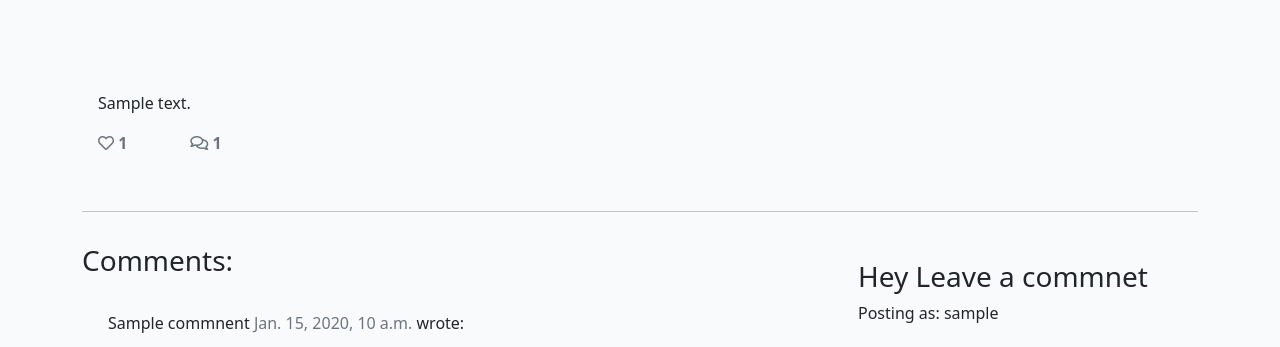
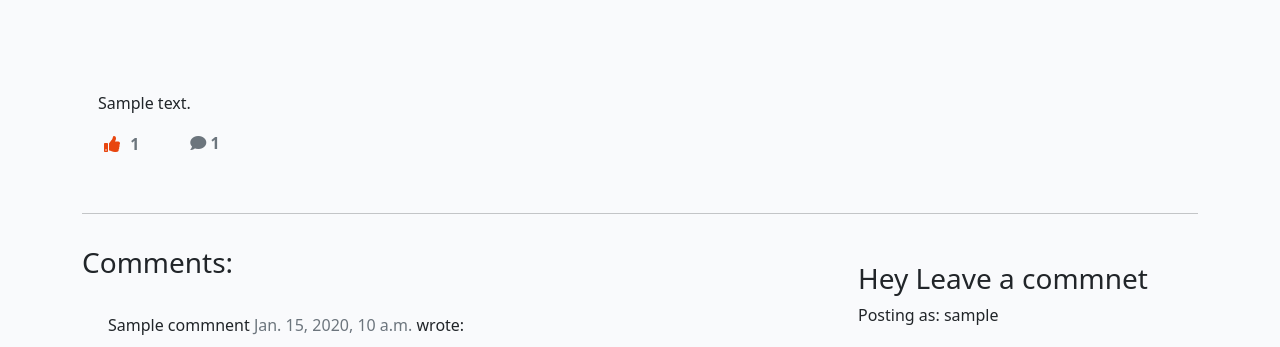
Before and after one commit to Code-Institute-Submissions/RenatoMignella--pun-fight_JanResub, a Django app: a page that uses templates/post_detail.html in a window 1280 px wide. Shown: the part 281-628 px from the top of the page. Run offline with Django 3.2, Linux system fonts and the light colour scheme; a user stored in the database is signed in; tables that the repository leaves empty hold one stand-in row (values such as "Sample post"); some libraries are stand-ins or nearby versions.

Commit message:
add like and unlike capability

```diff
--- a/PunBlog/urls.py
+++ b/PunBlog/urls.py
@@ -5,5 +5,6 @@ from django.urls import path
 urlpatterns = [
     path('', views.PostList.as_view(), name='home'),
     path('<slug:slug>/', views.PostDetail.as_view(), name="post_detail"),
+    path('like/<slug:slug>', views.PostLike.as_view(), name='post_like'),
 
 ]
--- a/PunBlog/views.py
+++ b/PunBlog/views.py
@@ -1,5 +1,6 @@
-from django.shortcuts import render, get_object_or_404
+from django.shortcuts import render, get_object_or_404, reverse
 from django.views import generic, View
+from django.http import HttpResponseRedirect
 from .models import Post
 from .forms import CommentForm
 
@@ -63,3 +64,16 @@ class PostDetail(View):
                 "comment_form": CommentForm()
             },
         )
+
+class PostLike(View):
+
+    def post(self, request, slug):
+        post = get_object_or_404(Post, slug=slug)
+
+        if post.likes.filter(id=request.user.id).exists():
+           post.likes.remove(request.user)
+
+        else:
+            post.likes.add(request.user)
+
+        return HttpResponseRedirect(reverse('post_detail', args=[slug]))
--- a/templates/post_detail.html
+++ b/templates/post_detail.html
@@ -35,12 +35,31 @@
                 <div class="row">
 
                     <div class="col-1">
-                        <!-- The number of likes goes before the closing strong tag -->
-                        <strong class="text-secondary"><i class="far fa-heart"></i> {{ post.number_of_likes }} </strong>
+                        <strong>
+                            {% if user.is_authenticated %}
+                            <form class="d-inline" action="{% url 'post_like' post.slug %}" method="POST">
+                                {% csrf_token %}
+                                {% if liked%}
+                                <button type="submit" name="blogspot_id" value="{{post.slug}}" class="btn-like"><i
+                                    class="fas fa-thumbs-up"></i></button>
+
+                                {% else%}
+                                <button type="submit" name="blogspot_id" value="{{post.slug}}" class="btn-like"><i
+                                    class="far fa-thumbs-up"></i></button>
+
+                                {% endif %}
+                            </form>
+                            {% else %}
+
+                            <span class="text-secondary"><i class="fa fa-thumbs-up"></i></span>
+                            {% endif %}
+                            <span class="text-secondary">{{ post.number_of_likes }}</span>
+
+                        </strong>
                     </div>
                     <div class="col-1">
                         {% with comments.count as total_comments %}
-                        <strong class="text-secondary"><i class="far fa-comments"></i>
+                        <strong class="text-secondary"><i class="fas fa-comment"></i>
                             <!-- Our total_comments variable goes before the closing strong tag -->
                             {{ total_comments }}</strong>
                         {% endwith %}
```
